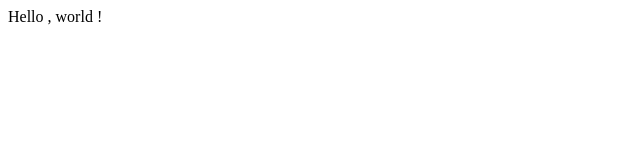
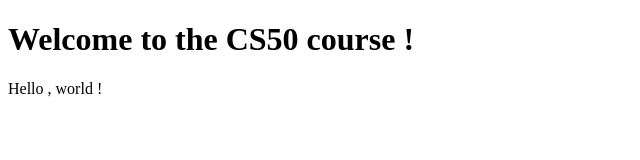
Before and after one commit to hadesdday/cs50-web-programming, a plain HTML site: page index.html in a window 1280 px wide. Shown: the whole page, without its empty margins (0-640 px from the left). Drawn offline with Linux system fonts and the light colour scheme.

Commit message:
Added h1 to the website

```diff
--- a/index.html
+++ b/index.html
@@ -6,6 +6,8 @@
     <title>Hello , world !</title>
 </head>
 <body>
+    <h1>Welcome to the CS50 course !</h1>
+
     Hello , world !
 </body>
 </html>
```
